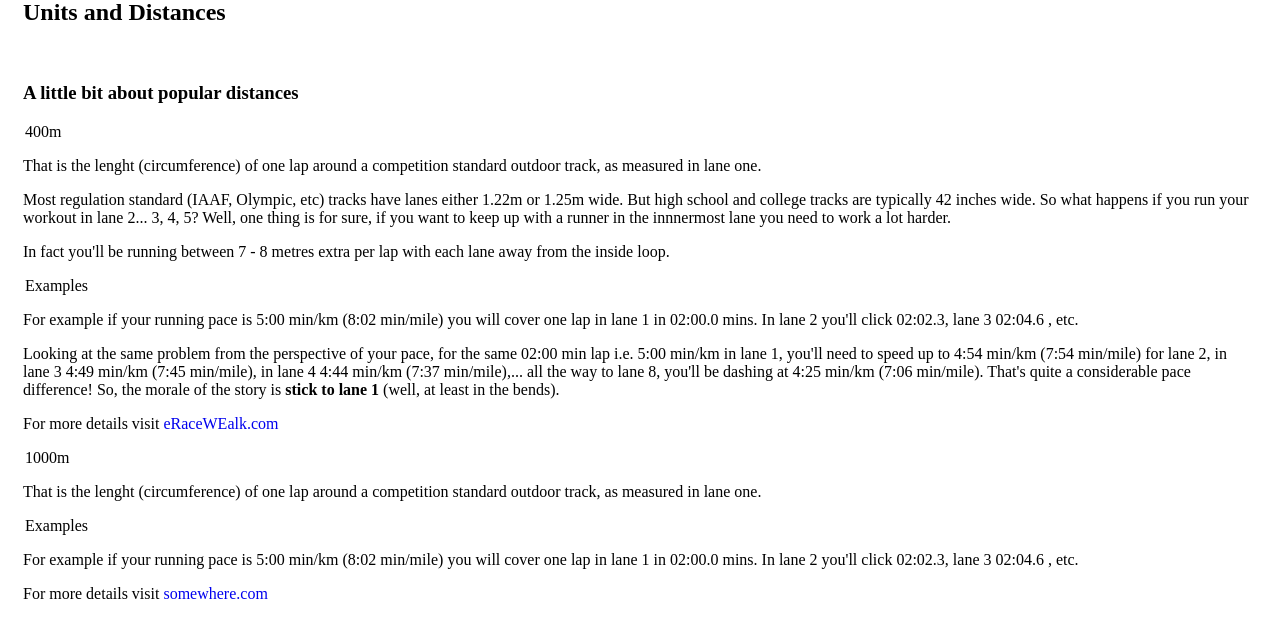
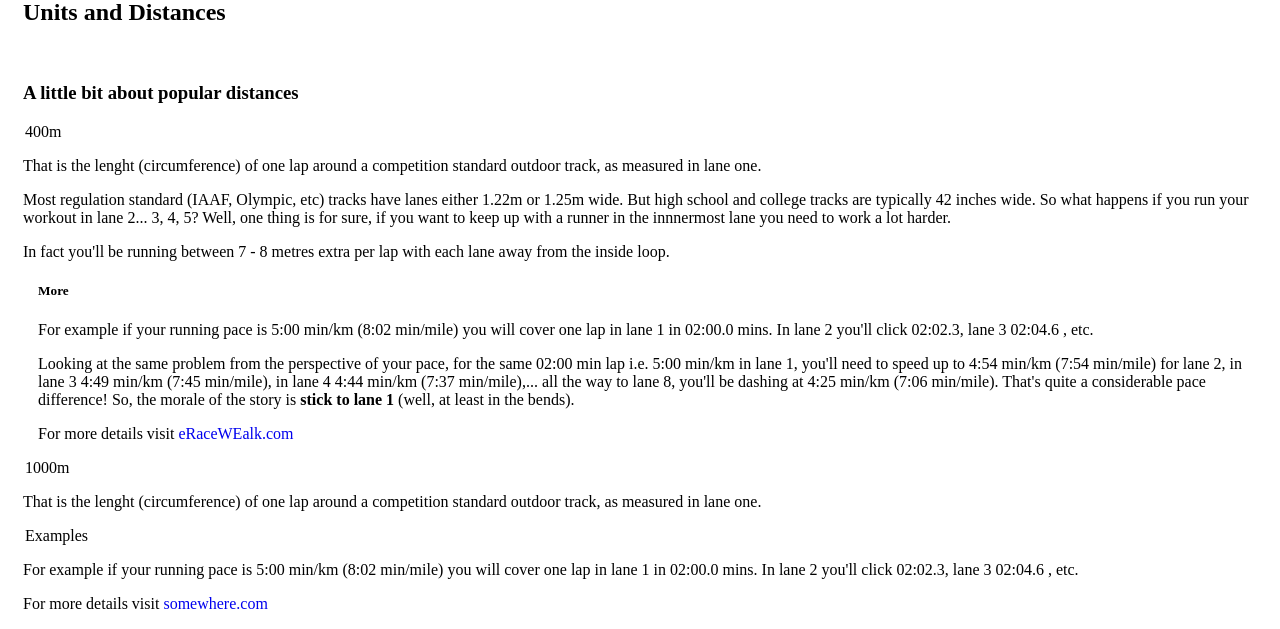
Before and after one commit to petrfaitl/lonerunner, a Python web app: template templates/units-and-distances.html in a window 1280 px wide. Shown: the part 259-888 px from the top of the page. Before the commit the page ends 858 px from the top, so only its background shows below. Run offline with Jinja, Linux system fonts and the light colour scheme; the template is opened without the code that fills it, so the values that code supplies are empty; some libraries are stand-ins or nearby versions.

Commit message:
minor updates to styling

```diff
--- a/templates/units-and-distances.html
+++ b/templates/units-and-distances.html
@@ -11,8 +11,8 @@
 	   <p>That is the lenght (circumference) of one lap around a competition standard outdoor track, as measured in lane one.</p>
 	   <p>Most regulation standard (IAAF, Olympic, etc) tracks have lanes either 1.22m or 1.25m wide. But high school and college tracks are typically 42 inches wide. So what happens if you run your workout in lane 2... 3, 4, 5? Well, one thing is for sure, if you want to keep up with a runner in the innnermost lane you need to work a lot harder.</p>
 	   <p>In fact you'll be running between 7 - 8 metres extra per lap with each lane away from the inside loop.</p>
-	   <div data-role="collapsible" data-collapsed-icon="arrow-r" data-expanded-icon="arrow-d" data-iconpos="right" data-mini="true">
-	   	<legend>Examples</legend>
+	   <div data-role="collapsible" data-collapsed-icon="arrow-r" data-expanded-icon="arrow-d" data-iconpos="right" class="inset">
+	   	<h5>More</h5>
 		   <p>For example if your running pace is 5:00 min/km (8:02 min/mile) you will cover one lap in lane 1 in 02:00.0 mins. In lane 2 you'll click 02:02.3, lane 3 02:04.6 , etc.</p>
 		   <p>Looking at the same problem from the perspective of your pace, for the same 02:00 min lap i.e. 5:00 min/km in lane 1, you'll need to speed up to 4:54 min/km (7:54 min/mile) for lane 2, in lane 3 4:49 min/km (7:45 min/mile), in lane 4 4:44 min/km (7:37 min/mile),... all the way to lane 8, you'll be dashing at 4:25 min/km (7:06 min/mile). That's quite a considerable pace difference! So, the morale of the
 		   	story is <strong>stick to lane 1</strong> (well, at least in the bends).</p>
```
